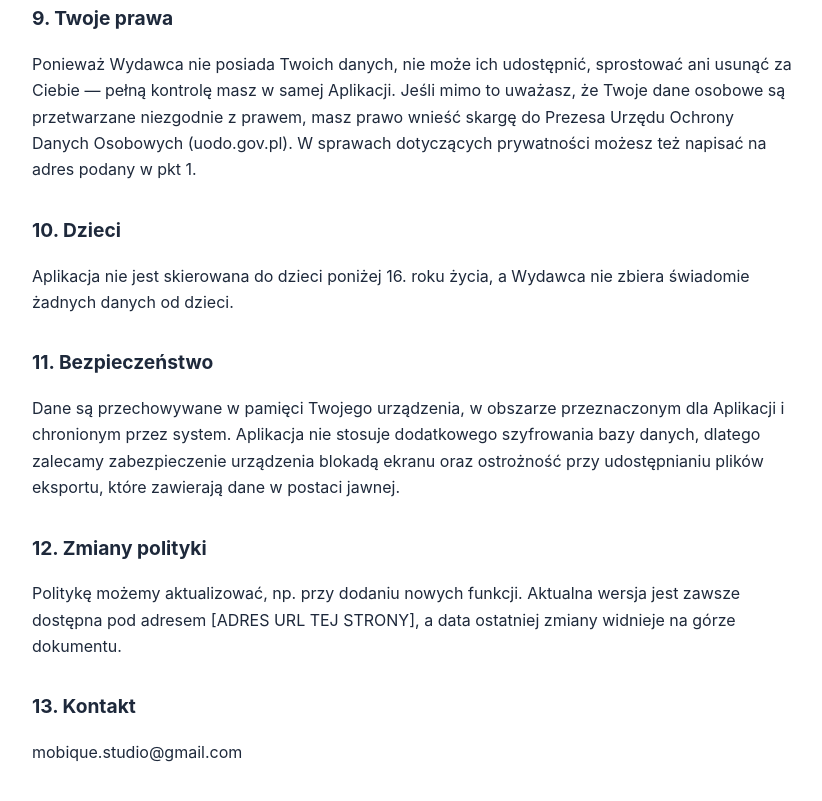
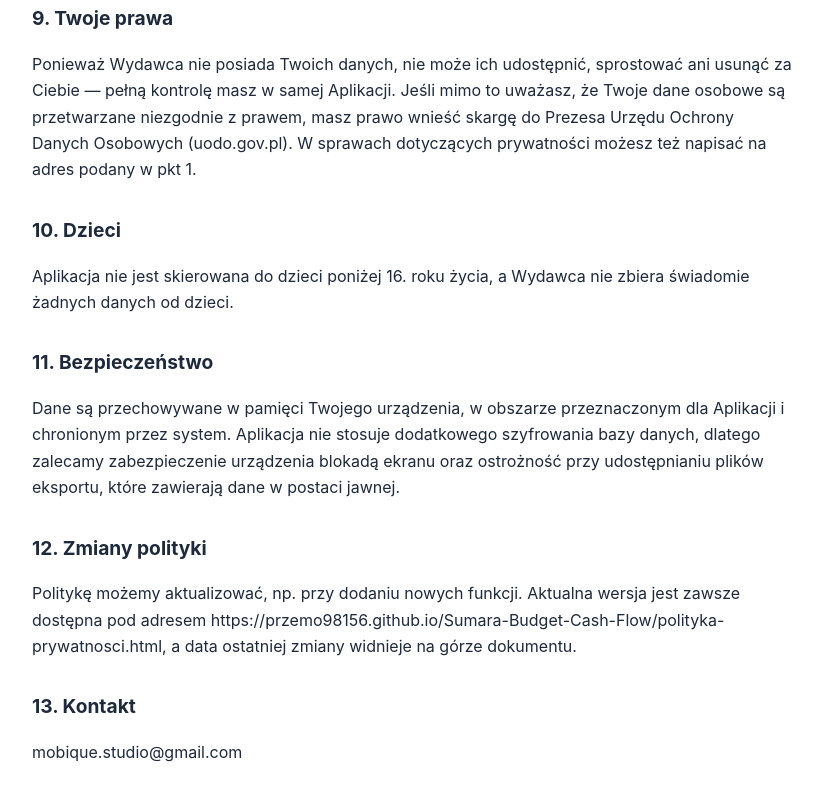
Before and after one commit to przemo98156/Sumara-Budget-Cash-Flow, a plain HTML site: page polityka-prywatnosci.html in a window 1280 px wide. Shown: the part 2314-3115 px from the top of the page, without its empty margins (228-1050 px from the left). Drawn offline with Linux system fonts and the light colour scheme.

Commit message:
Update polityka-prywatnosci.html

```diff
--- a/polityka-prywatnosci.html
+++ b/polityka-prywatnosci.html
@@ -76,7 +76,7 @@ Kontakt w sprawach prywatności: mobique.studio@gmail.com .</p>
 <p>Dane są przechowywane w pamięci Twojego urządzenia, w obszarze przeznaczonym dla Aplikacji i chronionym przez system. Aplikacja nie stosuje dodatkowego szyfrowania bazy danych, dlatego zalecamy zabezpieczenie urządzenia blokadą ekranu oraz ostrożność przy udostępnianiu plików eksportu, które zawierają dane w postaci jawnej.</p>
 
 <h2>12. Zmiany polityki</h2>
-<p>Politykę możemy aktualizować, np. przy dodaniu nowych funkcji. Aktualna wersja jest zawsze dostępna pod adresem [ADRES URL TEJ STRONY], a data ostatniej zmiany widnieje na górze dokumentu.</p>
+<p>Politykę możemy aktualizować, np. przy dodaniu nowych funkcji. Aktualna wersja jest zawsze dostępna pod adresem https://przemo98156.github.io/Sumara-Budget-Cash-Flow/polityka-prywatnosci.html, a data ostatniej zmiany widnieje na górze dokumentu.</p>
 
 <h2>13. Kontakt</h2>
 <p>  mobique.studio@gmail.com </p>
```
